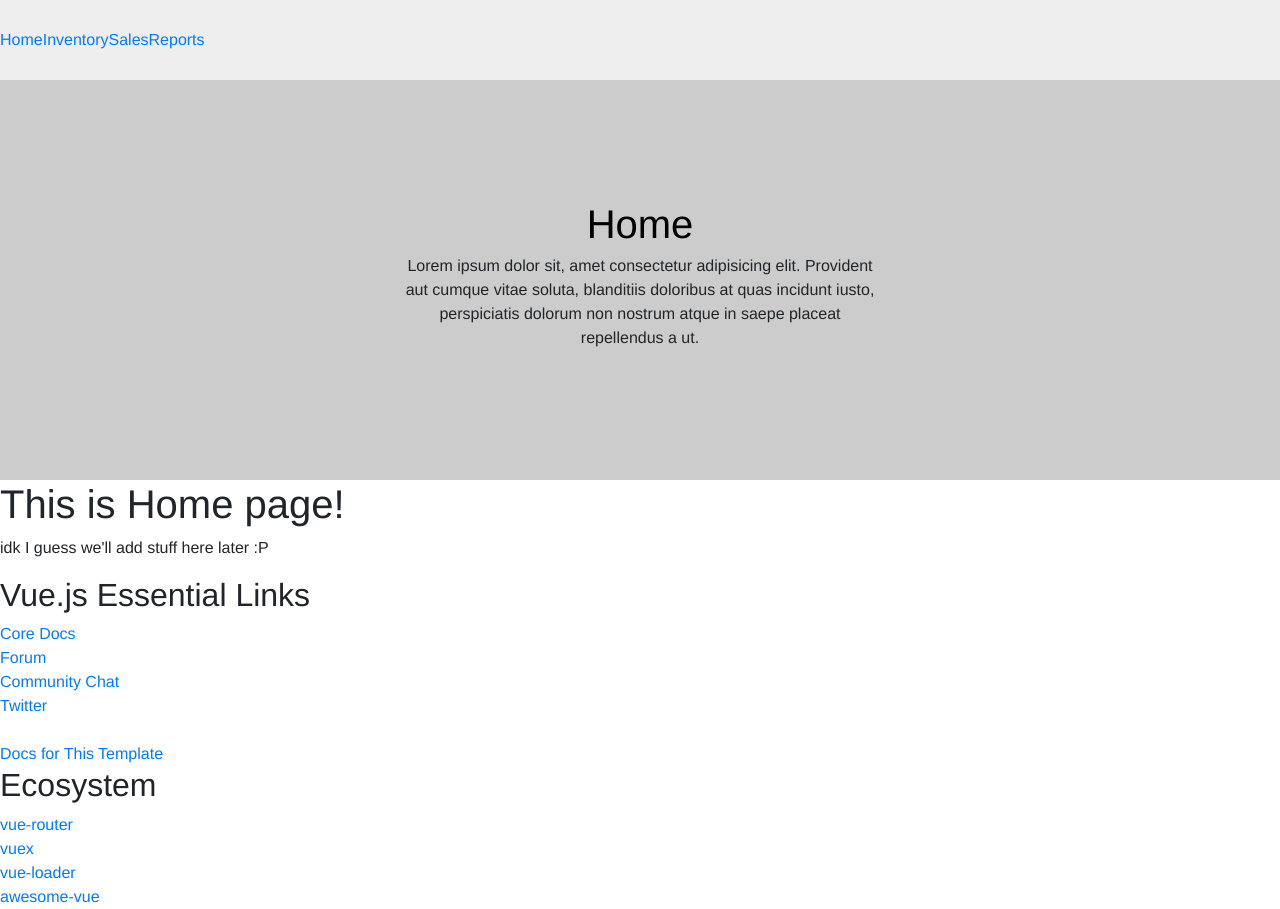
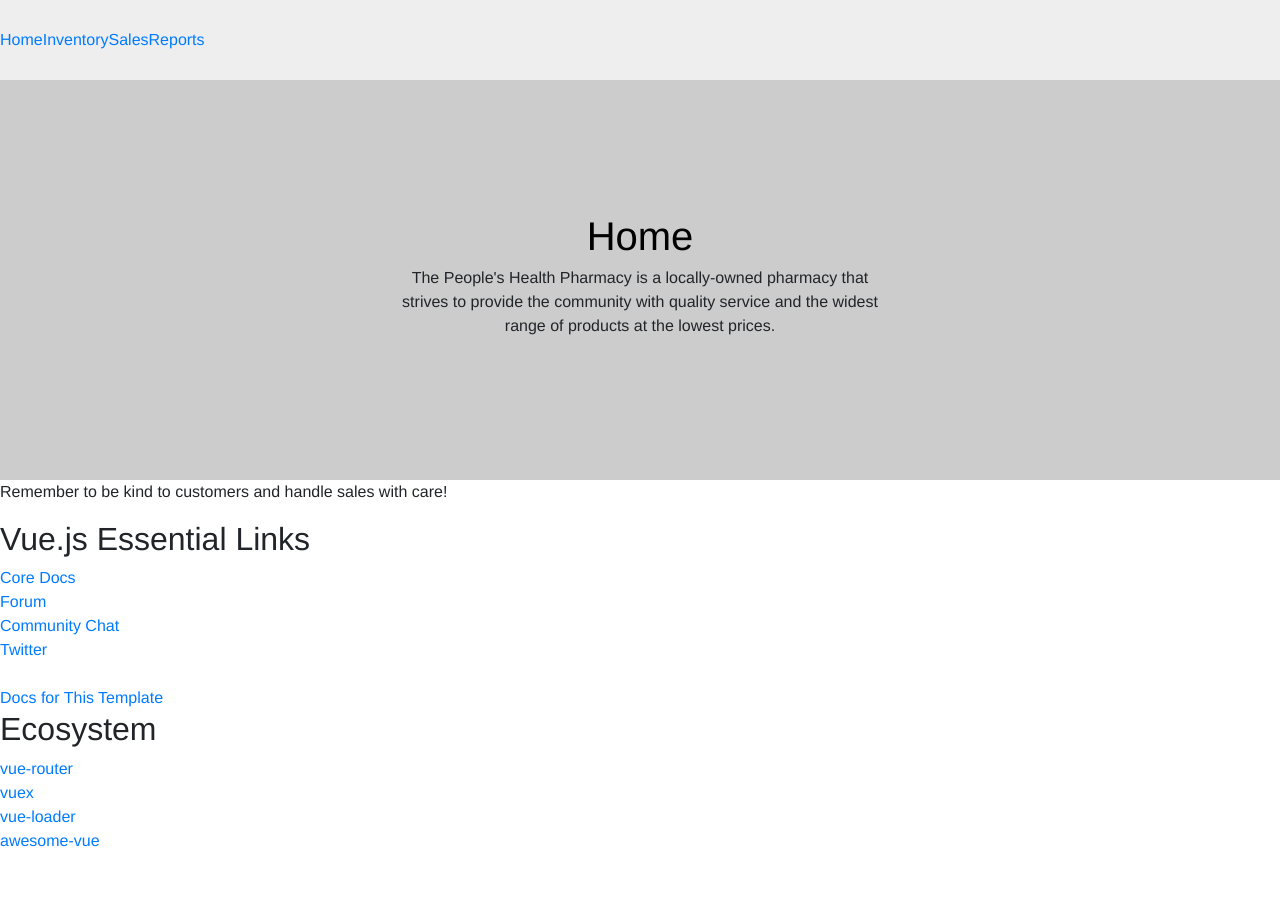
Before and after one commit to denovodavid/dp2, a Vue app: page /#/ in a window 1280 px wide. After the commit the page ends 853 px from the top, so only its background shows below. Built offline with nearby package versions, Linux system fonts and the light colour scheme.

Commit message:
Added descriptive text to replace the placeholder text on homepage

```diff
--- a/src/components/Home.vue
+++ b/src/components/Home.vue
@@ -5,17 +5,15 @@
         textAlign: 'center',
         maxWidth: '30rem'
       }">
-        Lorem ipsum dolor sit, amet consectetur adipisicing elit.
-        Provident aut cumque vitae soluta, blanditiis doloribus at quas
-        incidunt iusto, perspiciatis dolorum non nostrum atque in saepe
-        placeat repellendus a ut.
+        The People's Health Pharmacy is a locally-owned pharmacy that strives to provide
+        the community with quality service and the widest range of products at the lowest
+        prices.
       </p>
     </banner>
     <div class="b-container">
       <div class="b-row">
         <div class="b-col">
-          <h1>{{ msg }}</h1>
-          <p>idk I guess we'll add stuff here later :P</p>
+          <p>Remember to be kind to customers and handle sales with care!</p>
           <h2>Vue.js Essential Links</h2>
         </div>
       </div>
@@ -111,7 +109,6 @@
   },
   data () {
     return {
-      msg: 'This is Home page!'
     }
   }
 }
```
